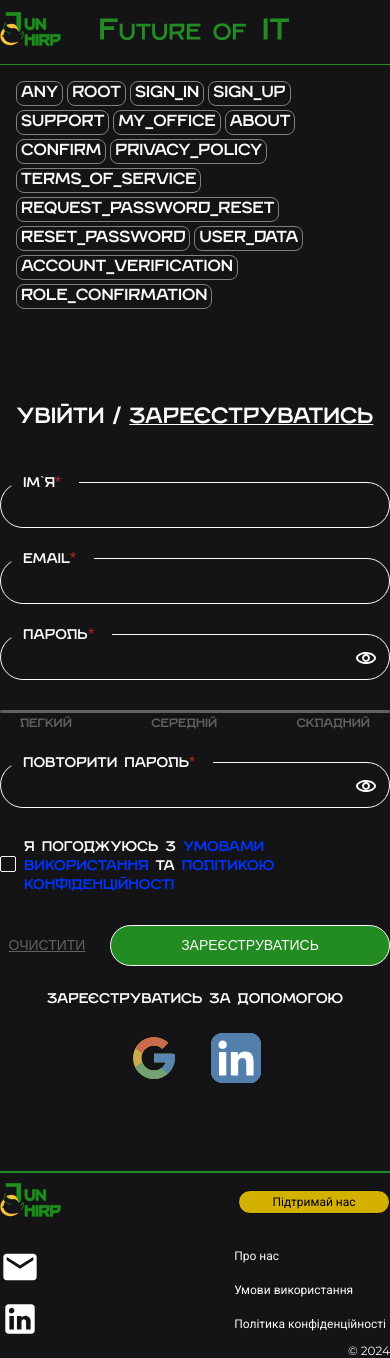
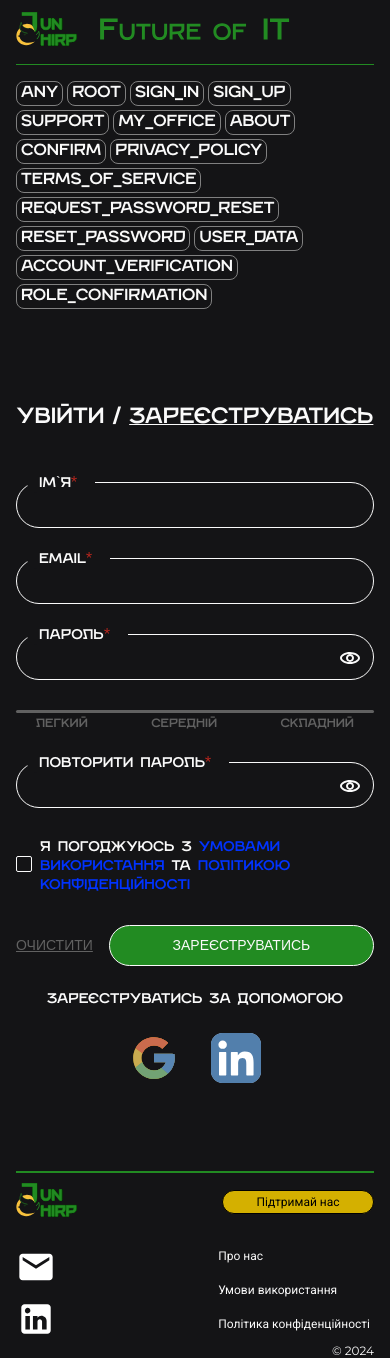
Before and after one commit to junchirp/junchirp, a Next.js app: page /register in a window 390 px wide. Built offline with nearby package versions, Linux system fonts and the light colour scheme; no server answers.

Commit message:
add media queries values to globals, layouts hero, errorPage505, footer, header, custom input, burger, confirm, container, moxons, signIn page, changes in scss variables file, add some comments for understanding

```diff
--- a/src/app/globals.scss
+++ b/src/app/globals.scss
@@ -115,15 +115,16 @@ p {
   padding-top: 50px;
   padding-bottom: 50px;
 
-  @include mediaQuery(767px) {
+  // значення 767!!!
+  @include mediaQuery($screen-max-size-s) {
     width: 344px;
   }
 
-  @include mediaQuery(1280px) {
+  @include mediaQuery($screen-size-m) {
     width: 392px;
   }
 
-  @include mediaQuery(1536px) {
+  @include mediaQuery($screen-size-l) {
     width: 457px;
   }
 
@@ -135,19 +136,20 @@ p {
 .img__404 {
   margin-bottom: 14px;
 
-  @include mediaQuery(767px) {
+  // значення 767!!!
+  @include mediaQuery($screen-max-size-s) {
     width: 344px;
     height: 298px;
     margin-bottom: 16px;
   }
 
-  @include mediaQuery(1280px) {
+  @include mediaQuery($screen-size-m) {
     width: 390px;
     height: 338px;
     margin-bottom: 18px;
   }
 
-  @include mediaQuery(1536px) {
+  @include mediaQuery($screen-size-l) {
     width: 456px;
     height: 395px;
     margin-bottom: 18px;
@@ -167,15 +169,16 @@ p {
   font-weight: 400;
   line-height: normal;
 
-  @include mediaQuery(767px) {
+  // значення 767!!!
+  @include mediaQuery($screen-max-size-s) {
     font-size: 18px;
   }
 
-  @include mediaQuery(1280px) {
+  @include mediaQuery($screen-size-m) {
     font-size: 20px;
   }
 
-  @include mediaQuery(1536px) {
+  @include mediaQuery($screen-size-l) {
     font-size: 24px;
   }
 
--- a/src/components/Auth/Login/signIn.module.scss
+++ b/src/components/Auth/Login/signIn.module.scss
@@ -3,14 +3,14 @@
 
 .section {
   padding: 40px 0;
-  @include mediaQuery(var(--screen-size-s)) {
+  @include mediaQuery($screen-size-s) {
     padding: 74px 0;
   }
 
-  @include mediaQuery(var(--screen-size-l)) {
+  @include mediaQuery($screen-size-l) {
     padding: 94px 0;
   }
-  @include mediaQuery(var(--screen-size-xl)) {
+  @include mediaQuery($screen-size-xl) {
     padding: 114px 0;
   }
 }
@@ -39,15 +39,15 @@
   margin: 0 auto;
 
   max-width: 400px;
-  @include mediaQuery(var(--screen-size-s)) {
+  @include mediaQuery($screen-size-s) {
     gap: 35px;
   }
-  @include mediaQuery(var(--screen-size-m)) {
+  @include mediaQuery($screen-size-m) {
     max-width: 530px;
     gap: 48px;
   }
 
-  @include mediaQuery(var(--screen-size-xl)) {
+  @include mediaQuery($screen-size-xl) {
     max-width: 584px;
   }
 }
@@ -108,7 +108,7 @@
   color: var(--invalid);
   @include font(10px, 2vw, 11px, 400, 12px);
 
-  @include mediaQuery(var(--screen-size-m)) {
+  @include mediaQuery($screen-size-m) {
     @include font(12px, 2vw, 14px, 400, 14px);
   }
 }
--- a/src/components/Confirm/styles.module.scss
+++ b/src/components/Confirm/styles.module.scss
@@ -1,5 +1,5 @@
-@import "../../sass/utils/container";
-@import "../../sass/utils/mixins";
+@import '../../sass/utils/container';
+@import '../../sass/utils/mixins';
 
 .section {
   padding-top: 55px;
@@ -37,16 +37,16 @@
   @include flexCenter();
   max-width: 349px;
   width: 100%;
-  @include mediaQuery(768px) {
+  @include mediaQuery($screen-size-s) {
     max-width: 426px;
   }
-  @include mediaQuery(1280px) {
+  @include mediaQuery($screen-size-m) {
     max-width: 580px;
   }
-  @include mediaQuery(1536px) {
+  @include mediaQuery($screen-size-l) {
     max-width: 696px;
   }
-  @include mediaQuery(1920px) {
+  @include mediaQuery($screen-size-xl) {
     max-width: 888px;
   }
 }
@@ -70,19 +70,19 @@
   color: var(--text-color);
   @include font(40px, 2vw, 61px, 400, 71px);
 
-  @include mediaQuery(768px) {
+  @include mediaQuery($screen-size-s) {
     width: 56px;
     height: 56px;
   }
-  @include mediaQuery(1280px) {
+  @include mediaQuery($screen-size-m) {
     width: 80px;
     height: 80px;
   }
-  @include mediaQuery(1536px) {
+  @include mediaQuery($screen-size-l) {
     width: 95px;
     height: 95px;
   }
-  @include mediaQuery(1920px) {
+  @include mediaQuery($screen-size-xl) {
     width: 100px;
     height: 100px;
   }
--- a/src/components/ErrorPage505/ErrorPage505.module.scss
+++ b/src/components/ErrorPage505/ErrorPage505.module.scss
@@ -1,5 +1,5 @@
-@import "../../sass/utils/container";
-@import "../../sass/utils/mixins";
+@import '../../sass/utils/container';
+@import '../../sass/utils/mixins';
 
 .content__block {
   width: 321px;
@@ -9,15 +9,16 @@
   margin: 0 auto;
   padding-top: 50px;
   padding-bottom: 50px;
-  @include mediaQuery(767px) {
+  // значення 767!!!
+  @include mediaQuery($screen-max-size-s) {
     width: 344px;
   }
 
-  @include mediaQuery(1280px) {
+  @include mediaQuery($screen-size-m) {
     width: 390px;
   }
 
-  @include mediaQuery(1536px) {
+  @include mediaQuery($screen-size-l) {
     width: 457px;
   }
 
@@ -29,19 +30,20 @@
 .img__505 {
   margin-bottom: 14px;
 
-  @include mediaQuery(767px) {
+  // значення 767!!!
+  @include mediaQuery($screen-max-size-s) {
     width: 344px;
     height: 298px;
     margin-bottom: 16px;
   }
 
-  @include mediaQuery(1280px) {
+  @include mediaQuery($screen-size-m) {
     width: 390px;
     height: 338px;
     margin-bottom: 18px;
   }
 
-  @include mediaQuery(1536px) {
+  @include mediaQuery($screen-size-l) {
     width: 458px;
     height: 396px;
     margin-bottom: 18px;
@@ -61,15 +63,16 @@
   font-weight: 400;
   line-height: normal;
 
-  @include mediaQuery(767px) {
+  // значення 767!!!
+  @include mediaQuery($screen-max-size-s) {
     font-size: 18px;
   }
 
-  @include mediaQuery(1280px) {
+  @include mediaQuery($screen-size-m) {
     font-size: 20px;
   }
 
-  @include mediaQuery(1536px) {
+  @include mediaQuery($screen-size-l) {
     font-size: 24px;
   }
 
@@ -88,17 +91,18 @@
   margin-top: 12px;
   margin-bottom: 12px;
 
-  @include mediaQuery(767px) {
+  // значення 767!!!
+  @include mediaQuery($screen-max-size-s) {
     font-size: 16px;
     margin-top: 20px;
     margin-bottom: 20px;
   }
 
-  @include mediaQuery(1280px) {
+  @include mediaQuery($screen-size-m) {
     font-size: 18px;
   }
 
-  @include mediaQuery(1536px) {
+  @include mediaQuery($screen-size-l) {
     font-size: 18px;
   }
 
@@ -130,7 +134,8 @@
   margin-top: 8px;
   margin-bottom: 8px;
 
-  @include mediaQuery(767px) {
+  // значення 767!!!
+  @include mediaQuery($screen-max-size-s) {
     width: 344px;
     height: 44px;
     margin-top: 8px;
@@ -138,7 +143,7 @@
     font-size: 14px;
   }
 
-  @include mediaQuery(1280px) {
+  @include mediaQuery($screen-size-m) {
     width: 392px;
     height: 48px;
     font-size: 16px;
@@ -146,7 +151,7 @@
     margin-bottom: 8px;
   }
 
-  @include mediaQuery(1536px) {
+  @include mediaQuery($screen-size-l) {
     width: 458px;
     height: 53px;
   }
--- a/src/components/Footer/footer.module.scss
+++ b/src/components/Footer/footer.module.scss
@@ -5,20 +5,20 @@
   padding-top: 10px;
   border-top: var(--border-btn);
 
-  @include mediaQuery(var(--screen-size-s)) {
+  @include mediaQuery($screen-size-s) {
     display: flex;
     align-items: flex-start;
     justify-content: space-between;
     padding-top: 24px;
   }
 
-  @include mediaQuery(var(--screen-size-m)) {
+  @include mediaQuery($screen-size-m) {
     @include flexSpaceBetween();
     padding-top: 10px;
     padding-bottom: 0px;
   }
 
-  @include mediaQuery(var(--screen-size-l)) {
+  @include mediaQuery($screen-size-l) {
     @include flexSpaceBetween();
   }
 }
@@ -26,7 +26,7 @@
 .footer_nav {
   @include flexSpaceBetween();
 
-  @include mediaQuery(var(--screen-size-s)) {
+  @include mediaQuery($screen-size-s) {
     flex-direction: row-reverse;
   }
 
@@ -38,11 +38,11 @@
     font-size: 12px;
     font-weight: 400;
 
-    @include mediaQuery(var(--screen-size-s)) {
+    @include mediaQuery($screen-size-s) {
       font-size: 18px;
     }
 
-    @include mediaQuery(var(--screen-size-m)) {
+    @include mediaQuery($screen-size-m) {
       display: flex;
       flex-direction: row;
       align-items: center;
@@ -60,13 +60,13 @@
       border-radius: 20px;
       transition: background-color 0.25s ease;
       transition: color var(--transition-time) ease;
-      @include mediaQuery(var(--screen-size-m)) {
+      @include mediaQuery($screen-size-m) {
         padding-top: 10px;
         padding-bottom: 10px;
         width: 188px;
       }
 
-      @include mediaQuery(var(--screen-size-l)) {
+      @include mediaQuery($screen-size-l) {
         width: 216px;
       }
 
@@ -75,10 +75,10 @@
       }
 
       &:first-child {
-        @include mediaQuery(var(--screen-size-m)) {
+        @include mediaQuery($screen-size-m) {
           width: 80px;
         }
-        @include mediaQuery(var(--screen-size-l)) {
+        @include mediaQuery($screen-size-l) {
           width: 96px;
         }
 
@@ -88,11 +88,11 @@
       }
 
       &:nth-child(4) {
-        @include mediaQuery(var(--screen-size-m)) {
+        @include mediaQuery($screen-size-m) {
           width: 280px;
         }
 
-        @include mediaQuery(var(--screen-size-l)) {
+        @include mediaQuery($screen-size-l) {
           width: 336px;
         }
 
@@ -117,7 +117,7 @@
   gap: 8px;
   padding-top: 10px;
 
-  @include mediaQuery(var(--screen-size-m)) {
+  @include mediaQuery($screen-size-m) {
     display: flex;
     flex-direction: row;
     gap: 50px;
@@ -138,7 +138,7 @@
 
   &:nth-child(3) {
     display: none;
-    @include mediaQuery(var(--screen-size-m)) {
+    @include mediaQuery($screen-size-m) {
       display: block;
     }
   }
@@ -146,7 +146,7 @@
   & p {
     display: none;
 
-    @include mediaQuery(var(--screen-size-m)) {
+    @include mediaQuery($screen-size-m) {
       display: block;
     }
   }
@@ -167,16 +167,16 @@
   min-width: 152px;
   @include flexCenter();
 
-  @include mediaQuery(var(--screen-size-s)) {
+  @include mediaQuery($screen-size-s) {
     font-size: 20px;
     min-width: 204px;
     height: 33px;
   }
 
-  @include mediaQuery(var(--screen-size-m)) {
+  @include mediaQuery($screen-size-m) {
     min-width: 180px;
   }
-  @include mediaQuery(var(--screen-size-l)) {
+  @include mediaQuery($screen-size-l) {
     width: 216px;
   }
 
@@ -189,38 +189,38 @@
 
 .display_none_mobile {
   display: none;
-  @include mediaQuery(var(--screen-size-m)) {
+  @include mediaQuery($screen-size-m) {
     display: flex;
   }
 }
 
 .display_none_768 {
   display: none;
-  @include mediaQuery(var(--screen-size-s)) {
+  @include mediaQuery($screen-size-s) {
     display: flex;
   }
 }
 
 .display_none_tablet {
   display: flex;
-  @include mediaQuery(var(--screen-size-s)) {
+  @include mediaQuery($screen-size-s) {
     display: none;
   }
 }
 
 .display_none_767 {
   display: none;
-  @include mediaQuery(var(--screen-size-s)) {
+  @include mediaQuery($screen-size-s) {
     display: flex;
   }
-  @include mediaQuery(var(--screen-size-m)) {
+  @include mediaQuery($screen-size-m) {
     display: none;
   }
 }
 
 .display_none_1280 {
   display: flex;
-  @include mediaQuery(var(--screen-size-m)) {
+  @include mediaQuery($screen-size-m) {
     display: none;
   }
 }
@@ -228,7 +228,7 @@
 .footer_logo {
   @include flexSpaceBetween();
   margin-bottom: 16px;
-  @include mediaQuery(var(--screen-size-s)) {
+  @include mediaQuery($screen-size-s) {
     @include flexCenter();
     margin-bottom: 0px;
   }
@@ -245,14 +245,14 @@
   text-align: end;
   margin-left: auto;
 
-  @include mediaQuery(var(--screen-size-s)) {
+  @include mediaQuery($screen-size-s) {
     font-size: 14px;
     margin-left: 0;
     margin-top: 24px;
   }
 
   // ще один незрозумілий брейкпоінт
-  @include mediaQuery(1279px) {
+  @include mediaQuery($screen-max-size-m) {
     font-size: 16px;
   }
 }
--- a/src/components/Header/header.module.scss
+++ b/src/components/Header/header.module.scss
@@ -12,7 +12,7 @@
   border-color: var(--border-color);
   padding: 12px 0;
 
-  @include mediaQuery(var(--screen-size-m)) {
+  @include mediaQuery($screen-size-m) {
     padding: 16px 0;
   }
 }
@@ -28,7 +28,7 @@
   max-width: 243px;
   height: 22px;
 
-  @include mediaQuery(var(--screen-size-m)) {
+  @include mediaQuery($screen-size-m) {
     max-width: 380px;
     height: 40px;
   }
@@ -37,7 +37,7 @@
   display: flex;
   gap: 16px;
 
-  @include mediaQuery(var(--screen-size-m)) {
+  @include mediaQuery($screen-size-m) {
     width: 100%;
     max-width: 336px;
   }
@@ -52,7 +52,7 @@
 
   border-radius: 30px;
   @include font(18px, 2vw, 18px, 400, 18px);
-  @include mediaMaxQuery(var(--screen-max-size-m)) {
+  @include mediaMaxQuery($screen-max-size-m) {
     display: none;
     &.open {
       display: flex;
@@ -89,11 +89,11 @@
   padding-top: 30px;
   transition: left 600ms ease;
 
-  @include mediaQuery(var(--screen-size-m)) {
+  @include mediaQuery($screen-size-m) {
     display: none;
   }
 
-  @include mediaQuery(var(--screen-size-s)) {
+  @include mediaQuery($screen-size-s) {
     top: 83px;
   }
 
@@ -110,10 +110,10 @@
     padding-top: 30px;
     transform: translateX(0);
 
-    @include mediaQuery(var(--screen-size-s)) {
+    @include mediaQuery($screen-size-s) {
       top: 83px;
     }
-    @include mediaQuery(var(--screen-size-m)) {
+    @include mediaQuery($screen-size-m) {
       display: none;
     }
   }
--- a/src/components/UI/BurgerButton/burger.module.scss
+++ b/src/components/UI/BurgerButton/burger.module.scss
@@ -1,8 +1,8 @@
-@import "../../../sass/utils/container";
-@import "../../../sass/utils/mixins";
+@import '../../../sass/utils/container';
+@import '../../../sass/utils/mixins';
 
 .burger__button {
-  @include mediaMaxQuery(1279px) {
+  @include mediaMaxQuery($screen-max-size-m) {
     @include flexCenter();
   }
   display: none;
--- a/src/components/UI/Forms/CustomInput/styles.module.scss
+++ b/src/components/UI/Forms/CustomInput/styles.module.scss
@@ -1,16 +1,16 @@
-@import "@/sass/utils/container";
-@import "@/sass/utils/mixins";
+@import '@/sass/utils/container';
+@import '@/sass/utils/mixins';
 
 .section {
   padding: 40px 0;
-  @include mediaQuery(768px) {
+  @include mediaQuery($screen-size-s) {
     padding: 74px 0;
   }
 
-  @include mediaQuery(1536px) {
+  @include mediaQuery($screen-size-l) {
     padding: 94px 0;
   }
-  @include mediaQuery(1920px) {
+  @include mediaQuery($screen-size-xl) {
     padding: 114px 0;
   }
 }
@@ -39,15 +39,15 @@
   margin: 0 auto;
 
   max-width: 400px;
-  @include mediaQuery(768px) {
+  @include mediaQuery($screen-size-s) {
     gap: 35px;
   }
-  @include mediaQuery(1280px) {
+  @include mediaQuery($screen-size-m) {
     max-width: 530px;
     gap: 48px;
   }
 
-  @include mediaQuery(1920px) {
+  @include mediaQuery($screen-size-xl) {
     max-width: 584px;
   }
 }
--- a/src/sass/layouts/hero.module.scss
+++ b/src/sass/layouts/hero.module.scss
@@ -1,4 +1,3 @@
-
 .hero {
   padding-bottom: 40px;
   @include flexCenter;
@@ -27,7 +26,7 @@
   border-radius: 12px;
 
   &::after {
-    content: "";
+    content: '';
     width: 16px;
     height: 16px;
     border-radius: 50%;
@@ -55,7 +54,7 @@
 
 .hero_image {
   display: block;
-  background-image: url("/hero-mob.png");
+  background-image: url('/hero-mob.png');
   background-size: cover;
   background-position: center;
   width: 100%;
@@ -74,7 +73,8 @@
   border: none;
   color: var(--white);
 
-  @include mediaQuery(767px) {
+  // значення 767!!!
+  @include mediaQuery($screen-max-size-s) {
     width: 274px;
     height: 44px;
     font-size: 16px;
@@ -88,7 +88,7 @@
   }
 
   &::before {
-    content: "";
+    content: '';
     display: block;
     width: 16px;
     height: 16px;
@@ -98,8 +98,8 @@
     top: 50%;
     left: 28px;
     transform: translate(-50%, -50%);
-
-    @include mediaQuery(767px) {
+    // значення 767!!!
+    @include mediaQuery($screen-max-size-s) {
       width: 20px;
       height: 20px;
     }
--- a/src/sass/utils/_container.scss
+++ b/src/sass/utils/_container.scss
@@ -3,23 +3,23 @@
 .container {
   width: 100%;
   margin: 0 auto;
-  @include mediaQuery(var(--screen-size-xs)) {
+  @include mediaQuery($screen-size-xs) {
     padding-left: 16px;
     padding-right: 16px;
   }
-  @include mediaQuery(var(--screen-size-s)) {
+  @include mediaQuery($screen-size-s) {
     padding-left: 30px;
     padding-right: 30px;
   }
-  @include mediaQuery(var(--screen-size-m)) {
+  @include mediaQuery($screen-size-m) {
     padding-left: 40px;
     padding-right: 40px;
   }
-  @include mediaQuery(var(--screen-size-l)) {
+  @include mediaQuery($screen-size-l) {
     padding-left: 60px;
     padding-right: 60px;
   }
-  @include mediaQuery(var(--screen-size-xl)) {
+  @include mediaQuery($screen-size-xl) {
     width: 1920px;
   }
 }
--- a/src/sass/utils/_mixins.scss
+++ b/src/sass/utils/_mixins.scss
@@ -1,4 +1,4 @@
-@import "./variables";
+@import './variables';
 
 // mixin media query
 @mixin mediaQuery($breakpoint) {
@@ -8,6 +8,12 @@
 }
 @mixin mediaMaxQuery($breakpoint) {
   @media screen and (max-width: $breakpoint) {
+    @content;
+  }
+}
+
+@mixin mediaBetweenQuery($min-width, $max-width) {
+  @media screen and (min-width: $min-width) and (max-width: $max-width) {
     @content;
   }
 }
@@ -55,12 +61,6 @@
   }
 }
 
-@mixin mediaBetweenQuery($min-width, $max-width) {
-  @media screen and (min-width: $min-width) and (max-width: $max-width) {
-    @content;
-  }
-}
-
 :export {
   flexCenter: #{mixinStr(flexCenter)};
   font: #{mixinStr(font)};
--- a/src/sass/utils/_variables.scss
+++ b/src/sass/utils/_variables.scss
@@ -1,12 +1,11 @@
-// не бачу необхідності в цьому коді,
-// по-перше, через те, що він дублює частину коду з файду globals.scss, по-друге, тому що в проекті використовуються css змінні
 $screen-size-xl: 1920px;
 $screen-size-l: 1536px;
 $screen-size-m: 1280px;
 $screen-size-s: 768px;
 $screen-size-xs: 375px;
-$transition-time: 0.3s;
 
 $screen-max-size-s: 767px;
 $screen-max-size-m: 1279px;
 $screen-max-size-l: 1535px;
+
+$transition-time: 0.3s;
```
